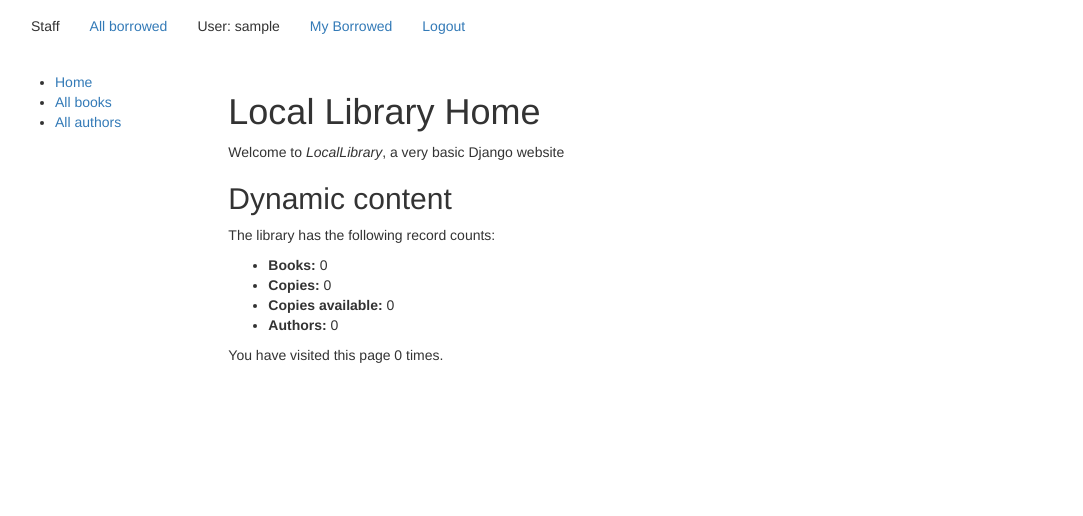
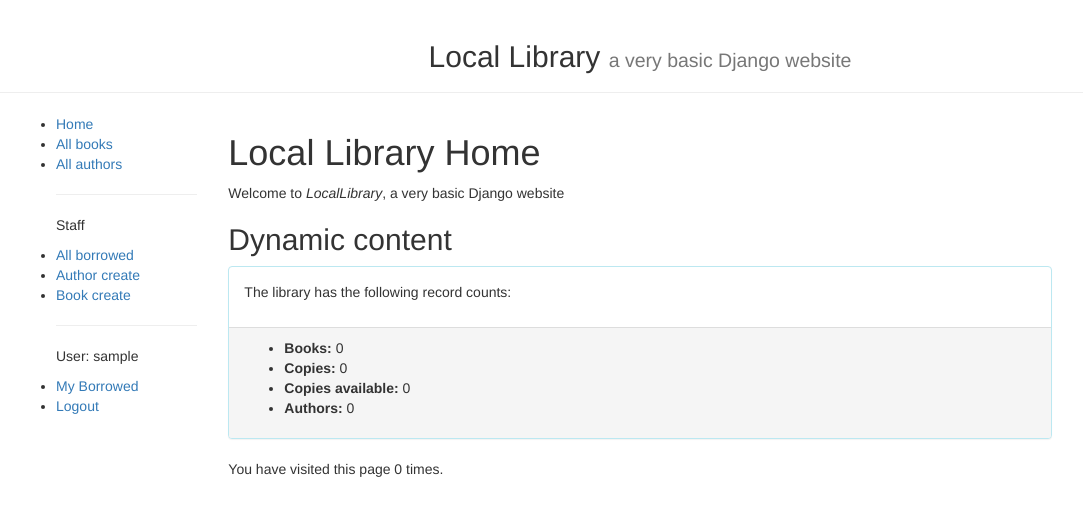
Before and after one commit to ilya-bukinich/locallibrary, a Django app: page /catalog/ in a window 1280 px wide. Shown: the top 516 px of the page, without its empty margins (0-1083 px from the left). Run offline with Django 3.2, Linux system fonts and the light colour scheme; the visitor is signed in with stand-in values (Sample User, id 1); data that the repository does not hold is empty; some libraries are stand-ins or nearby versions.

Commit message:
update
Added forms

```diff
--- a/catalog/templates/base_generic.html
+++ b/catalog/templates/base_generic.html
@@ -16,24 +16,9 @@
 </head>
 
 <body>
-    <div class="container-fluid">
-        <nav class="navbar">
-          <ul class="nav navbar-nav">
-            {% if user.is_staff %}
-                <p class="navbar-text">Staff</p>
-            {% if perms.catalog.can_mark_returned %}
-                <li><a href="{% url 'all-borrowed' %}">All borrowed</a></li>
-            {% endif %}
-            {% endif %}
-            {% if user.is_authenticated %}
-                <p class="navbar-text">User: {{ user.get_username }}</p>
-                <li><a href="{% url 'my-borrowed' %}">My Borrowed</a></li>
-                <li><a href="{% url 'logout'%}?next={{request.path}}">Logout</a></li>
-            {% else %}
-                <li><a href="{% url 'login'%}?next={{request.path}}">Login</a></li>
-            {% endif %}
-          </ul>
-        </nav>
+
+    <div class="page-header bg-dark">
+        <h2 class="text-center">Local Library <small>a very basic Django website</small></h2>
     </div>
 
   <div class="container-fluid">
@@ -41,14 +26,31 @@
     <div class="row">
       <div class="col-sm-2">
       {% block sidebar %}
-          <ul class="sidebar-nav">
+          <ul class="navbar">
               <li><a href="{% url 'index' %}">Home</a></li>
               <li><a href="{% url 'books' %}">All books</a></li>
               <li><a href="{% url 'authors' %}">All authors</a></li>
+              <hr>
+            {% if user.is_staff %}
+              <p class="text">Staff</p>
+            {% if perms.catalog.can_mark_returned %}
+              <li><a href="{% url 'all-borrowed' %}">All borrowed</a></li>
+              <li><a href="{% url 'author_create' %}">Author create</a></li>
+              <li><a href="{% url 'book_create' %}">Book create</a></li>
+            {% endif %}
+            {% endif %}
+              <hr>
+            {% if user.is_authenticated %}
+              <p class="text">User: {{ user.get_username }}</p>
+              <li><a href="{% url 'my-borrowed' %}">My Borrowed</a></li>
+              <li><a href="{% url 'logout'%}?next={{request.path}}">Logout</a></li>
+            {% else %}
+              <li><a href="{% url 'login'%}?next={{request.path}}">Login</a></li>
+            {% endif %}
           </ul>
       {% endblock %}
       </div>
-      <div class="col-sm-10 ">
+      <div class="col-sm-8">
       {% block content %}{% endblock %}
 
         {% block pagination %}
@@ -72,5 +74,6 @@
     </div>
 
   </div>
+
 </body>
 </html>
--- a/catalog/templates/catalog/bookinstance_list_borrowed_all.html
+++ b/catalog/templates/catalog/bookinstance_list_borrowed_all.html
@@ -8,7 +8,7 @@
 
       {% for bookinst in bookinstance_list %}
       <li class="{% if bookinst.is_overdue %}text-danger{% endif %}">
-        <a href="{% url 'book-detail' bookinst.book.pk %}">{{bookinst.book.title}}</a> ({{ bookinst.due_back }}) {% if user.is_staff %}- {{ bookinst.borrower }}{% endif %} {% if perms.catalog.can_mark_returned %}{% endif %}
+        <a href="{% url 'book-detail' bookinst.book.pk %}">{{bookinst.book.title}}</a> ({{ bookinst.due_back }}) {% if user.is_staff %}- {{ bookinst.borrower }}{% endif %} {% if perms.catalog.can_mark_returned %}{% if perms.catalog.can_mark_returned %}- <a href="{% url 'renew-book-librarian' bookinst.id %}">Renew</a>  {% endif %}{% endif %}
       </li>
       {% endfor %}
     </ul>
--- a/catalog/templates/index.html
+++ b/catalog/templates/index.html
@@ -6,15 +6,25 @@
   <p>Welcome to <em>LocalLibrary</em>, a very basic Django website</p>
 
 <h2>Dynamic content</h2>
-
-  <p>The library has the following record counts:</p>
+<div class="panel panel-info">
+    <div class="panel-body">
+      <p>The library has the following record counts:</p>
+    </div>
+  <div class="panel-footer">
   <ul>
     <li><strong>Books:</strong> {{ num_books }}</li>
     <li><strong>Copies:</strong> {{ num_instances }}</li>
     <li><strong>Copies available:</strong> {{ num_instances_available }}</li>
     <li><strong>Authors:</strong> {{ num_authors }}</li>
   </ul>
-
+  </div>
+</div>
   <p>You have visited this page {{ num_visits }} times.</p>
 
 {% endblock %}
+<div class="panel panel-default">
+  <div class="panel-body">
+    Panel content
+  </div>
+  <div class="panel-footer">Panel footer</div>
+</div>
--- a/catalog/urls.py
+++ b/catalog/urls.py
@@ -16,3 +16,19 @@ urlpatterns += [
     path('mybooks/', views.LoanedBooksByUserListView.as_view(), name='my-borrowed'),
     path(r'borrowed/', views.LoanedBooksAllListView.as_view(), name='all-borrowed'),
 ]
+
+urlpatterns += [
+    url(r'^book/(?P<pk>[-\w]+)/renew/$', views.renew_book_librarian, name='renew-book-librarian'),
+]
+
+urlpatterns += [
+    url(r'^author/create/$', views.AuthorCreate.as_view(), name='author_create'),
+    url(r'^author/(?P<pk>\d+)/update/$', views.AuthorUpdate.as_view(), name='author_update'),
+    url(r'^author/(?P<pk>\d+)/delete/$', views.AuthorDelete.as_view(), name='author_delete'),
+]
+
+urlpatterns += [
+    path('book/create/', views.BookCreate.as_view(), name='book_create'),
+    path('book/<int:pk>/update/', views.BookUpdate.as_view(), name='book_update'),
+    path('book/<int:pk>/delete/', views.BookDelete.as_view(), name='book_delete'),
+]
--- a/catalog/views.py
+++ b/catalog/views.py
@@ -3,6 +3,14 @@ from django.contrib.auth.mixins import LoginRequiredMixin
 from .models import Book, Author, BookInstance, Genre
 from django.views import generic
 from django.contrib.auth.mixins import PermissionRequiredMixin
+from django.contrib.auth.decorators import permission_required
+from django.shortcuts import get_object_or_404
+from django.http import HttpResponseRedirect
+from django.urls import reverse
+import datetime
+from .forms import RenewBookForm
+from django.views.generic.edit import CreateView, UpdateView, DeleteView
+from django.urls import reverse_lazy
 
 
 def index(request):
@@ -62,3 +70,63 @@ class LoanedBooksAllListView(PermissionRequiredMixin, generic.ListView):
 
     def get_queryset(self):
         return BookInstance.objects.filter(status__exact='o').order_by('due_back')
+
+
+@permission_required('catalog.can_mark_returned')
+def renew_book_librarian(request, pk):
+    """
+    View function for renewing a specific BookInstance by librarian
+    """
+    book_inst=get_object_or_404(BookInstance, pk=pk)
+
+    if request.method == 'POST':
+
+        form = RenewBookForm(request.POST)
+
+        if form.is_valid():
+            book_inst.due_back = form.cleaned_data['renewal_date']
+            book_inst.save()
+
+            return HttpResponseRedirect(reverse('all-borrowed') )
+
+    else:
+        proposed_renewal_date = datetime.date.today() + datetime.timedelta(weeks=3)
+        form = RenewBookForm(initial={'renewal_date': proposed_renewal_date,})
+
+    return render(request, 'catalog/book_renew_librarian.html', {'form': form, 'bookinst':book_inst})
+
+
+class AuthorCreate(PermissionRequiredMixin, CreateView):
+    model = Author
+    fields = '__all__'
+    permission_required = 'catalog.can_mark_returned'
+
+
+class AuthorUpdate(PermissionRequiredMixin, UpdateView):
+    model = Author
+    fields = ['first_name','last_name','date_of_birth','date_of_death']
+    permission_required = 'catalog.can_mark_returned'
+
+
+class AuthorDelete(PermissionRequiredMixin, DeleteView):
+    model = Author
+    success_url = reverse_lazy('authors')
+    permission_required = 'catalog.can_mark_returned'
+
+
+class BookCreate(PermissionRequiredMixin, CreateView):
+    model = Book
+    fields = '__all__'
+    permission_required = 'catalog.can_mark_returned'
+
+
+class BookUpdate(PermissionRequiredMixin, UpdateView):
+    model = Book
+    fields = '__all__'
+    permission_required = 'catalog.can_mark_returned'
+
+
+class BookDelete(PermissionRequiredMixin, DeleteView):
+    model = Book
+    success_url = reverse_lazy('books')
+    permission_required = 'catalog.can_mark_returned'
```
Also changed, not shown: catalog/forms.py (added, +19 -0 lines), catalog/templates/catalog/author_confirm_delete.html (added, +14 -0 lines), catalog/templates/catalog/author_form.html (added, +13 -0 lines), catalog/templates/catalog/book_confirm_delete.html (added, +14 -0 lines), catalog/templates/catalog/book_form.html (added, +13 -0 lines), catalog/templates/catalog/book_renew_librarian.html (added, +16 -0 lines).
